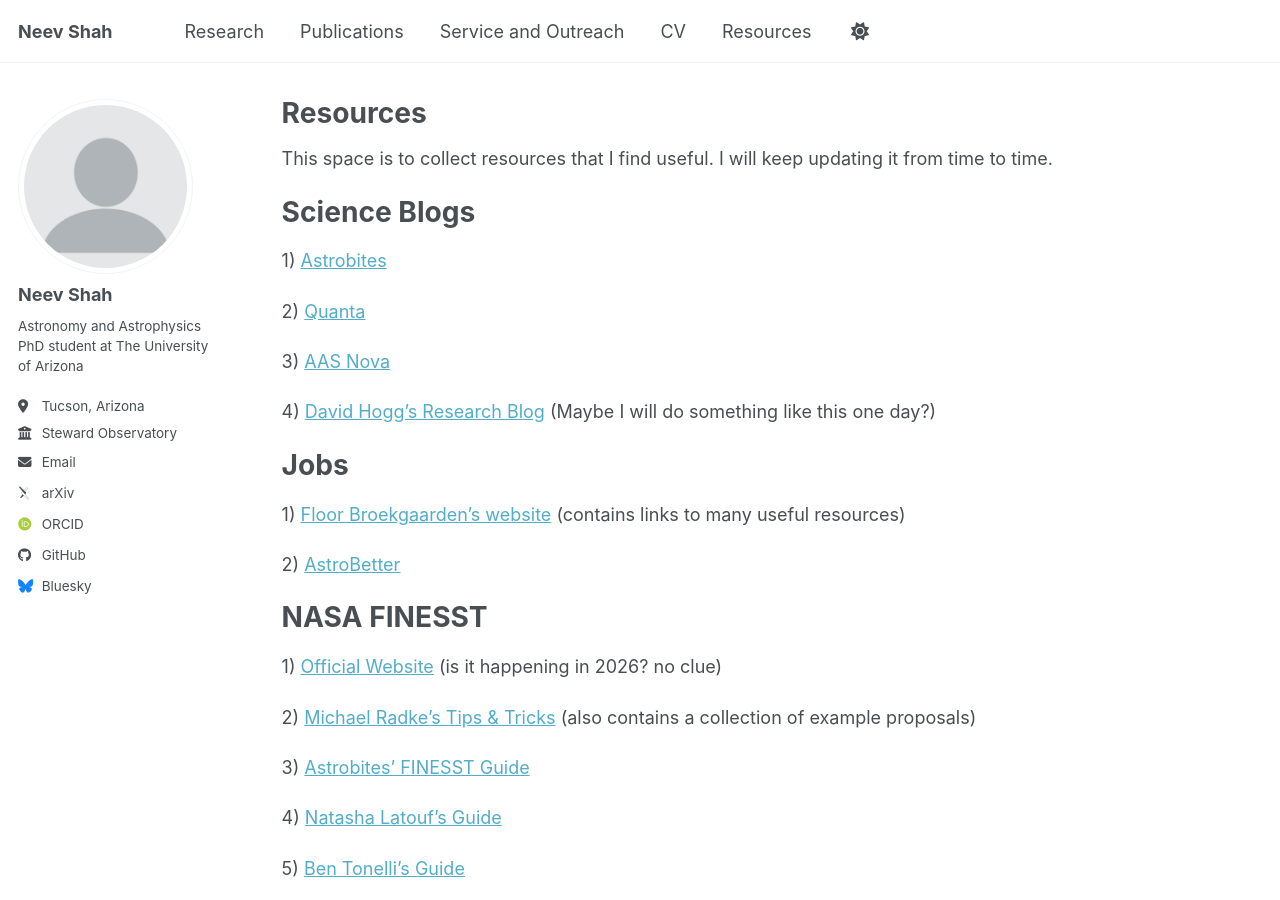
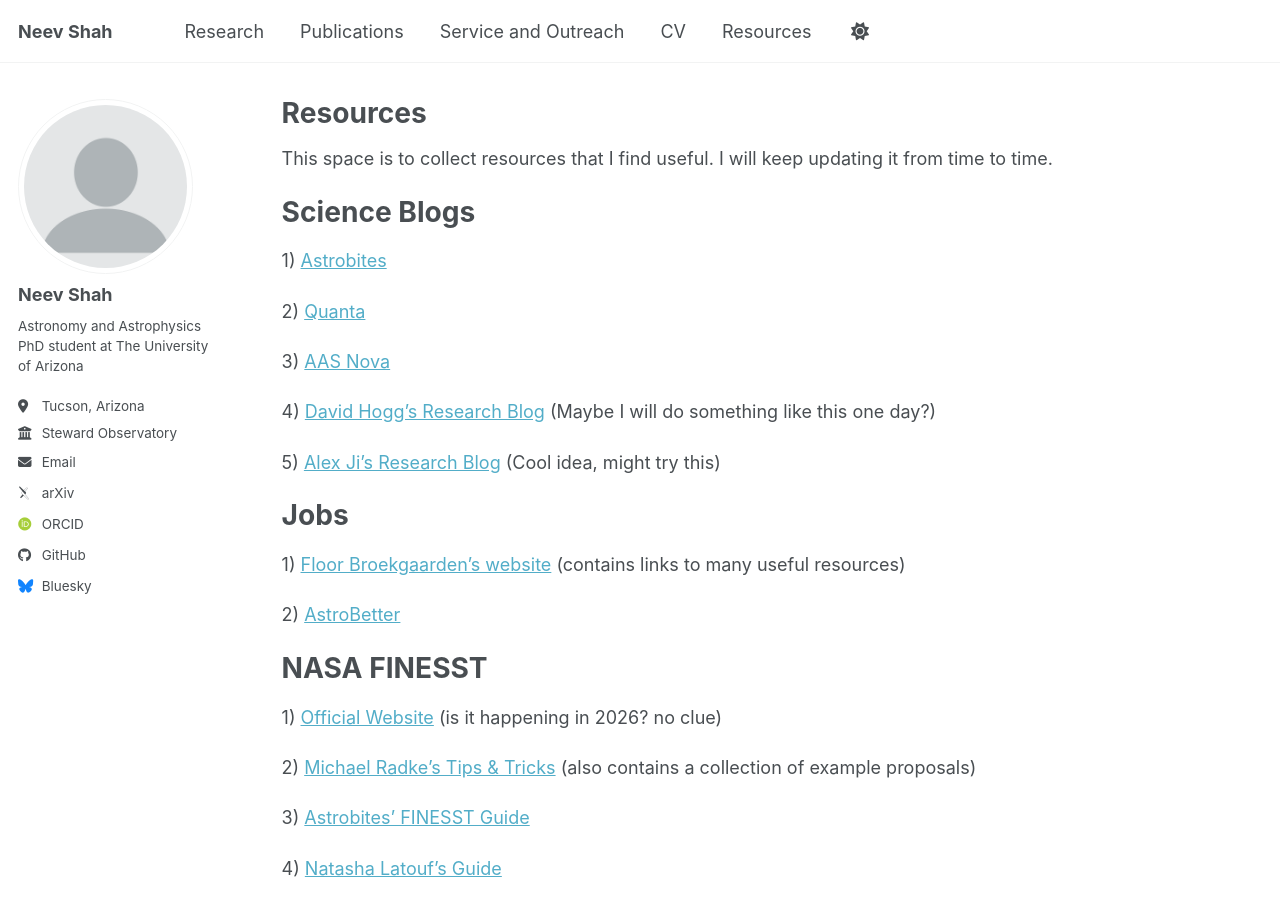
Before and after one commit to neevshah101/neevshah101.github.io, a Jekyll site: the page built from _pages/resources.md, in a window 1280 px wide and 900 px high. Built offline with Jekyll 4.4.1, drawn with Linux system fonts in a browser that asks for light colours; some web fonts are replaced; a script bundle is joined from its source files by our own code; library files that are not in the unit come from our copies.

Commit message:
added blog link

```diff
--- a/_pages/resources.md
+++ b/_pages/resources.md
@@ -16,6 +16,8 @@ Science Blogs
 3) [AAS Nova](https://aasnova.org/)
 
 4) [David Hogg's Research Blog](https://hoggresearch.blogspot.com/) (Maybe I will do something like this one day?)
+
+5) [Alex Ji's Research Blog](https://alexji.com/2026/02/01/the-monthly-list-of-papers-alex-likes.html) (Cool idea, might try this)
 
 Jobs
 =====
```
